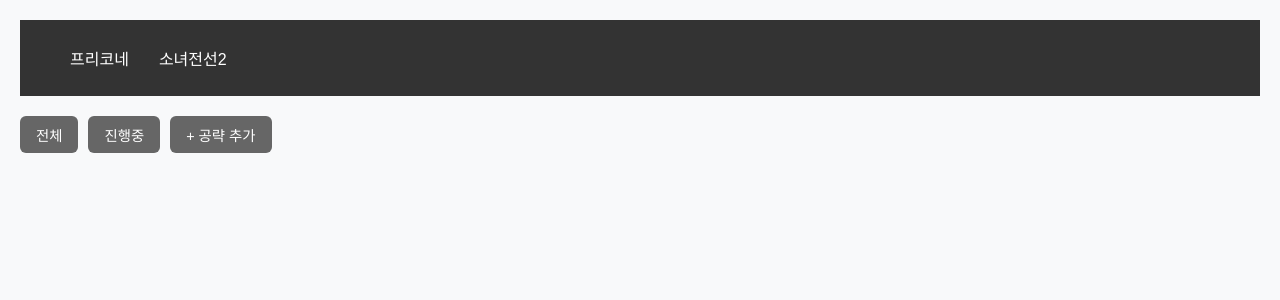
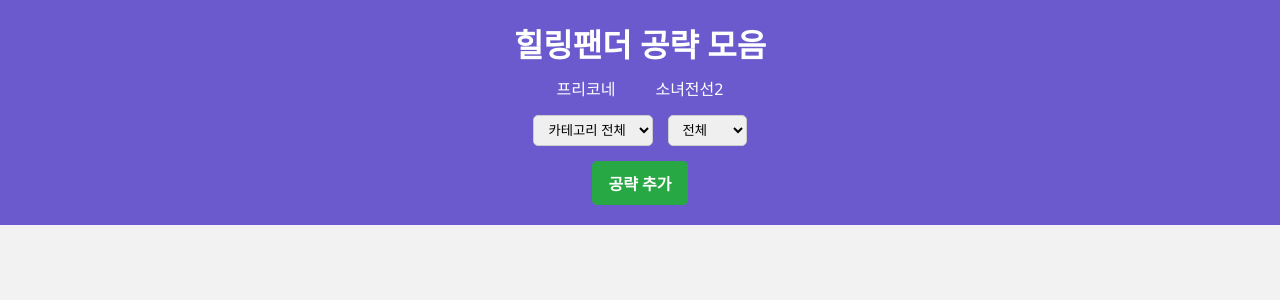
Before and after one commit to healpanda/healingpanda-site, a Flask app: template templates/index.html in a window 1280 px wide. Shown: the top 300 px of the page. Run offline with Flask 2, Linux system fonts and the light colour scheme; the template is opened without the code that fills it, so the values that code supplies are empty.

Commit message:
Add files via upload

```diff
--- a/static/style.css
+++ b/static/style.css
@@ -1,115 +1,170 @@
 body {
-  font-family: sans-serif;
+    font-family: 'Segoe UI', sans-serif;
+    background-color: #f2f2f2;
     margin: 0;
-  padding: 20px;
-  background-color: #f8f9fa;
+    padding: 0;
 }
 
-.navbar {
-  background-color: #333;
-  padding: 10px;
-  margin-bottom: 20px;
+header {
+    background-color: #6a5acd;
+    color: white;
+    padding: 20px;
+    text-align: center;
+    position: relative;
+}
+
+h1 {
+    margin: 0;
+}
+
+nav {
+    margin-top: 10px;
 }
 
 .menu {
     list-style: none;
+    padding: 0;
+    margin: 0;
     display: flex;
-  gap: 30px;
+    justify-content: center;
+    gap: 40px;
 }
 
 .menu > li {
     position: relative;
-  color: white;
     cursor: pointer;
+}
+
+.submenu {
+    display: none;
+    position: absolute;
+    background-color: white;
+    color: #333;
+    list-style: none;
+    padding: 10px;
+    top: 100%;
+    left: 0;
+    box-shadow: 0 4px 8px rgba(0,0,0,0.1);
+    z-index: 1;
 }
 
 .menu > li:hover .submenu {
     display: block;
 }
 
-.submenu {
-  display: none;
-  position: absolute;
-  top: 100%;
-  left: 0;
-  background: #444;
-  list-style: none;
-  padding: 10px 0;
-  border-radius: 4px;
-  min-width: 150px;
-  z-index: 1000;
-}
-
 .submenu li {
-  padding: 5px 15px;
+    padding: 5px 10px;
+    white-space: nowrap;
 }
 
 .submenu li a {
-  color: white;
+    color: #333;
     text-decoration: none;
 }
 
-.submenu li:hover {
-  background: #555;
+.filters {
+    margin-top: 15px;
 }
 
-.card-container {
+.filters select {
+    padding: 6px 10px;
+    margin: 0 5px;
+    border-radius: 5px;
+    border: 1px solid #ccc;
+}
+
+.add-button-container {
+    margin-top: 15px;
+}
+
+.add-button {
+    background-color: #28a745;
+    color: white;
+    padding: 10px 16px;
+    border: none;
+    border-radius: 5px;
+    text-decoration: none;
+    font-weight: bold;
+    display: inline-block;
+}
+
+.add-button:hover {
+    background-color: #218838;
+}
+
+main {
     display: flex;
     flex-wrap: wrap;
+    justify-content: center;
+    padding: 20px;
     gap: 20px;
 }
 
 .card {
-  width: 260px;
-  background: white;
-  border-radius: 10px;
-  padding: 10px;
-  box-shadow: 0 0 10px rgba(0,0,0,0.1);
+    background-color: white;
+    width: 280px;
+    border-radius: 15px;
+    box-shadow: 0 4px 12px rgba(0,0,0,0.1);
+    overflow: hidden;
+    transition: transform 0.2s;
 }
 
-.card img {
+.card:hover {
+    transform: translateY(-5px);
+}
+
+.card-image {
     width: 100%;
     height: 160px;
     object-fit: cover;
-  border-radius: 8px;
 }
 
-.card h2 {
-  font-size: 1.1rem;
-  margin: 10px 0;
+.card-content {
+    padding: 15px;
 }
 
-.card .edit-button {
-  display: inline-block;
-  margin-top: 10px;
+.card-content h2 {
+    margin: 0;
+    font-size: 20px;
+    color: #333;
+}
+
+.card-content p {
+    margin-top: 8px;
+    color: #555;
+    font-size: 14px;
+}
+
+.card-actions {
+    display: flex;
+    justify-content: space-between;
+    padding: 10px 15px 15px 15px;
+}
+
+.edit-button, .delete-button {
     padding: 6px 12px;
-  background: #007bff;
+    border-radius: 5px;
     color: white;
     text-decoration: none;
-  border-radius: 5px;
-  font-size: 0.85rem;
+    font-size: 14px;
+    margin-right: 5px;
 }
 
-.date-range {
-  font-size: 0.8rem;
-  color: #555;
+.edit-button {
+    background-color: #3498db;
+    border: none;
 }
 
-.filter-buttons {
-  margin: 20px 0;
-  display: flex;
-  gap: 10px;
+.edit-button:hover {
+    background-color: #2980b9;
 }
 
-.filter-btn, .add-btn {
-  padding: 8px 16px;
-  background-color: #666;
-  color: white;
-  text-decoration: none;
-  border-radius: 6px;
-  font-size: 0.9rem;
+.delete-button {
+    background-color: #e74c3c;
+    border: none;
+    cursor: pointer;
 }
 
-.filter-btn:hover, .add-btn:hover {
-  background-color: #444;
+.delete-button:hover {
+    background-color: #c0392b;
 }
--- a/templates/index.html
+++ b/templates/index.html
@@ -2,20 +2,24 @@
 <html lang="ko">
 <head>
     <meta charset="UTF-8">
-  <title>힐링팬더 공략</title>
-  <link rel="stylesheet" href="/static/style.css">
+    <title>힐링팬더 - 공략 모음</title>
+    <link rel="stylesheet" href="{{ url_for('static', filename='style.css') }}">
 </head>
 <body>
-  <nav class="navbar">
+    <header>
+        <h1>힐링팬더 공략 모음</h1>
+        <nav>
             <ul class="menu">
-      <li>프리코네
+                <li>
+                    프리코네
                     <ul class="submenu">
                         <li><a href="#">이벤트 정보</a></li>
                         <li><a href="#">픽업 정보</a></li>
                         <li><a href="#">사이드 스토리</a></li>
                     </ul>
                 </li>
-      <li>소녀전선2
+                <li>
+                    소녀전선2
                     <ul class="submenu">
                         <li><a href="#">이벤트 정보</a></li>
                         <li><a href="#">발주 정보</a></li>
@@ -23,22 +27,43 @@
                 </li>
             </ul>
         </nav>
+        <div class="filters">
+            <form method="GET" action="/">
+                <select name="category" onchange="this.form.submit()">
+                    <option value="">카테고리 전체</option>
+                    {% for category in categories %}
+                        <option value="{{ category }}" {% if selected_category == category %}selected{% endif %}>{{ category }}</option>
+                    {% endfor %}
+                </select>
+                <select name="status" onchange="this.form.submit()">
+                    <option value="">전체</option>
+                    <option value="ongoing" {% if status == 'ongoing' %}selected{% endif %}>진행중</option>
+                </select>
+            </form>
+        </div>
+        <div class="add-button-container">
+            <a href="{{ url_for('add_guide') }}" class="add-button">공략 추가</a>
+        </div>
+    </header>
 
-  <div class="filter-buttons">
-    <a href="/" class="filter-btn">전체</a>
-    <a href="/?filter=ongoing" class="filter-btn">진행중</a>
-    <a href="/add" class="add-btn">+ 공략 추가</a>
-  </div>
-
-  <div class="card-container">
+    <main>
         {% for guide in guides %}
         <div class="card">
-        <img src="{{ guide[4] or '/static/default.jpg' }}" alt="Guide Image">
+            {% if guide[5] %}
+                <img src="{{ url_for('uploaded_file', filename=guide[5]) }}" alt="Card Image" class="card-image">
+            {% endif %}
+            <div class="card-content">
                 <h2>{{ guide[1] }}</h2>
-        <p class="date-range">{{ guide[5][:10] }} ~ {{ guide[6][:10] }}</p>
-        <a href="/edit/{{ guide[0] }}" class="edit-button">수정</a>
+                <p><strong>기간:</strong> {{ guide[3] }} ~ {{ guide[4] }}</p>
+            </div>
+            <div class="card-actions">
+                <a href="{{ url_for('edit_guide', guide_id=guide[0]) }}" class="edit-button">수정</a>
+                <form method="POST" action="{{ url_for('delete_guide', guide_id=guide[0]) }}" onsubmit="return confirm('정말 삭제할까요?');" style="display:inline;">
+                    <button type="submit" class="delete-button">삭제</button>
+                </form>
+            </div>
         </div>
         {% endfor %}
-  </div>
+    </main>
 </body>
 </html>
```
Also changed, not shown: templates/edit.html (+40 -24 lines). Lines whose indentation alone changed are shown as unchanged.
